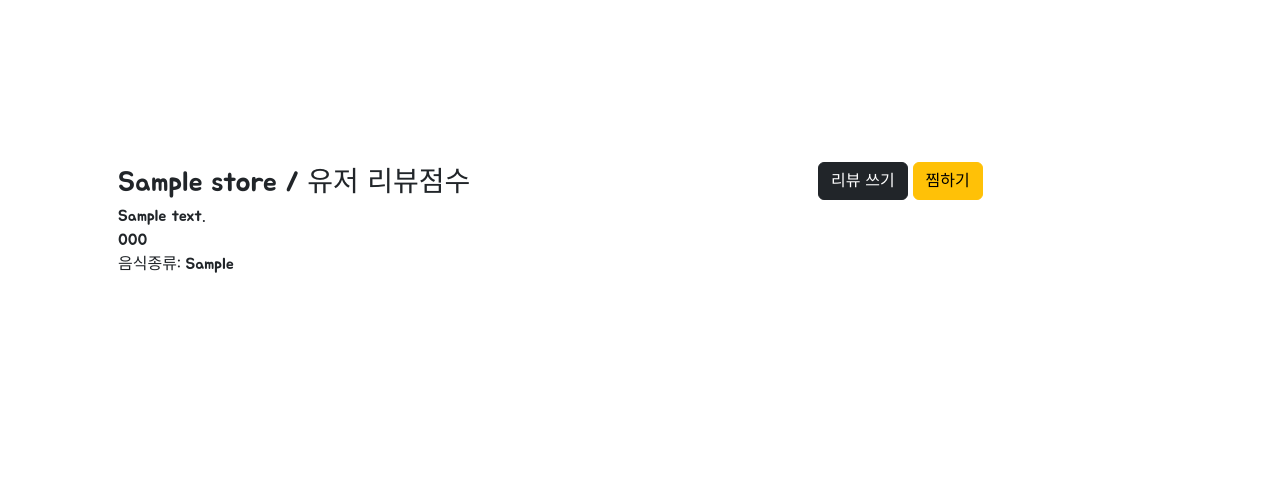
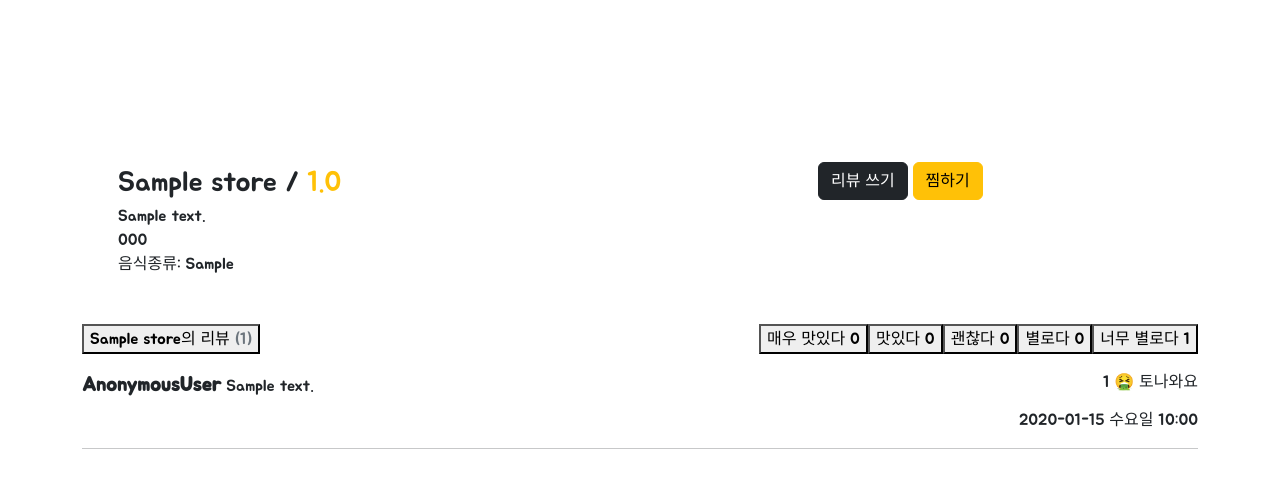
Before and after one commit to Emhaki/Django-Project-1, a Django app: page /reviews/1/ in a window 1280 px wide. Shown: the part 86-574 px from the top of the page. Run offline with Django 3.2, Linux system fonts and the light colour scheme; tables that the repository leaves empty hold one stand-in row (values such as "Sample post"); some libraries are stand-ins or nearby versions; some web fonts are replaced.

Commit message:
add store-detail

```diff
--- a/reviews/templates/reviews/store_detail.html
+++ b/reviews/templates/reviews/store_detail.html
@@ -7,7 +7,7 @@
 <div class="container p-5">
   <div class="row">
     <div class="col-8 fs-3">
-      {{ store.store_name }} / 유저 리뷰점수
+      {{ store.store_name }} / <span class="text-warning">{{ review_ave }}</span>
     </div>
     <div class="col-4 p-0">
       <a href="{% url 'reviews:review_create' store.pk %}" class="btn btn-dark">
@@ -24,10 +24,58 @@
 
 
 
-{% comment %} <div> {{store.store_name}}의 리뷰 ({{ reveiws.count }})</div>
+<div class="container d-flex justify-content-between">
+  <form action="{% url 'reviews:store_detail' store.pk %}" method="POST">
+    {% csrf_token %}
+    <button name="reset" type="submit" value="reset">
+      {{store.store_name}}의 리뷰 <span class="text-secondary">({{ reviews.count }})</span>
+    </button>
+  </form>
+  <div>
+  </div>
+  <div>
+    <div class="d-flex">
+      <form action="{% url 'reviews:store_detail' store.pk %}" method="POST">
+        {% csrf_token %}
+        <button name="grade-5" type="submit" value="grade-5">
+          매우 맛있다 {{ review_5 }}
+        </button>
+      </form>
+      <form action="{% url 'reviews:store_detail' store.pk %}" method="POST">
+        {% csrf_token %}
+        <button name="grade-4" type="submit" value="grade-4">
+          맛있다 {{ review_4 }}
+        </button>
+      </form>
+      <form action="{% url 'reviews:store_detail' store.pk %}" method="POST">
+        {% csrf_token %}
+        <button name="grade-3" type="submit" value="grade-3">
+          괜찮다 {{ review_3 }}
+        </button>
+      </form>
+      <form action="{% url 'reviews:store_detail' store.pk %}" method="POST">
+        {% csrf_token %}
+        <button name="grade-2" type="submit" value="grade-2">
+          별로다 {{ review_2 }}
+        </button>
+      </form>
+      <form action="{% url 'reviews:store_detail' store.pk %}" method="POST">
+        {% csrf_token %}
+        <button name="grade-1" type="submit" value="grade-1">
+          너무 별로다 {{ review_1 }}
+        </button>
+      </form>
+    </div>
+  </div>
+</div>
 {% for review in reviews %}
+<div class="container">
+  {% comment %} 링크시작 {% endcomment %}
+  <a href="{% url 'reviews:review_detail' store.pk review.pk %}" class="text-dark"style="text-decoration:none">
+    <div class="d-flex justify-content-between mt-3">
       <div>
-  {{ review.content|truncatewords:10 }}
+      <span class="fs-5 fw-bold">{{ user }}</span> {{ review.content|truncatewords:10 }}
+      </div>
       <div>
         {% if review.grade == 5 %}
           {{ review.grade }} 😍 매우 맛있어요
@@ -41,11 +89,14 @@
           {{ review.grade }} 🤮 토나와요
         {% endif %}
       </div>
-  <div>
-    {{ review.created_at|date: "o-m-d D"}} {{review.created_at|time:"H:i"}}
     </div>
+    <div class='d-flex justify-content-end mt-2'>
+      {{ review.created_at|date:"o-m-d D"}} {{review.created_at|time:"H:i"}}
     </div>
+  </a>
+  {% comment %} 링크 끝 {% endcomment %}
   <hr>
-{% endfor %} {% endcomment %}
+</div>
+{% endfor %}
 
 {% endblock content %}
--- a/reviews/views.py
+++ b/reviews/views.py
@@ -2,8 +2,10 @@ from django.shortcuts import render, redirect
 from reviews.forms import ReviewForm
 from django.shortcuts import redirect, render
 from .models import Store, Review
-from .forms import StoreForm
+from .forms import StoreForm, CommentForm
 from django.contrib import messages
+
+from django.db.models import Avg
 
 # Create your views here.
 def index(request):
@@ -33,10 +35,44 @@ def store(request):
 
 def store_detail(request, store_pk):
     store = Store.objects.get(pk=store_pk)
+    reviews = Review.objects.all()
+
+    if request.POST.get('grade-5'):
+      reviews = Review.objects.filter(grade=5)
+      print('로직')
+    elif request.POST.get('grade-4'):
+      reviews = Review.objects.filter(grade=4)
+    elif request.POST.get('grade-3'):
+      reviews = Review.objects.filter(grade=3)
+    elif request.POST.get('grade-2'):
+      reviews = Review.objects.filter(grade=2)
+    elif request.POST.get('grade-1'):
+      reviews = Review.objects.filter(grade=1)
+    elif request.POST.get('reset'):
+      reviews = Review.objects.order_by("-pk")
+
+    print(reviews[0])
+    review_5 = Review.objects.filter(grade=5).count()
+    review_4 = Review.objects.filter(grade=4).count()
+    review_3 = Review.objects.filter(grade=3).count()
+    review_2 = Review.objects.filter(grade=2).count()
+    review_1 = Review.objects.filter(grade=1).count()
+
+    ave = Review.objects.aggregate(Avg('grade'))
+
+    # round(값, 표시하고 싶은 자리수)
+    review_ave = round(ave['grade__avg'], 2)
+
     context = {
         "store": store,
-        "reviews":store.review_set.all()
-
+        # "reviews":store.review_set.order_by("-pk"),
+        "reviews": reviews,
+        "review_5": review_5,
+        "review_4": review_4,
+        "review_3": review_3,
+        "review_2": review_2,
+        "review_1": review_1,
+        "review_ave": review_ave,
     }
     return render(request, "reviews/store_detail.html", context)
 
@@ -93,7 +129,6 @@ def review_update(request, review_pk):
         context = {
             "review_form": review_form,
         }
-        print("여기 옴")
         return render(request, "reviews/review_form.html", context)
     else:
         messages.warning(request, "작성자만 수정할 수 있습니다.")
```
Lines whose indentation alone changed are shown as unchanged.
